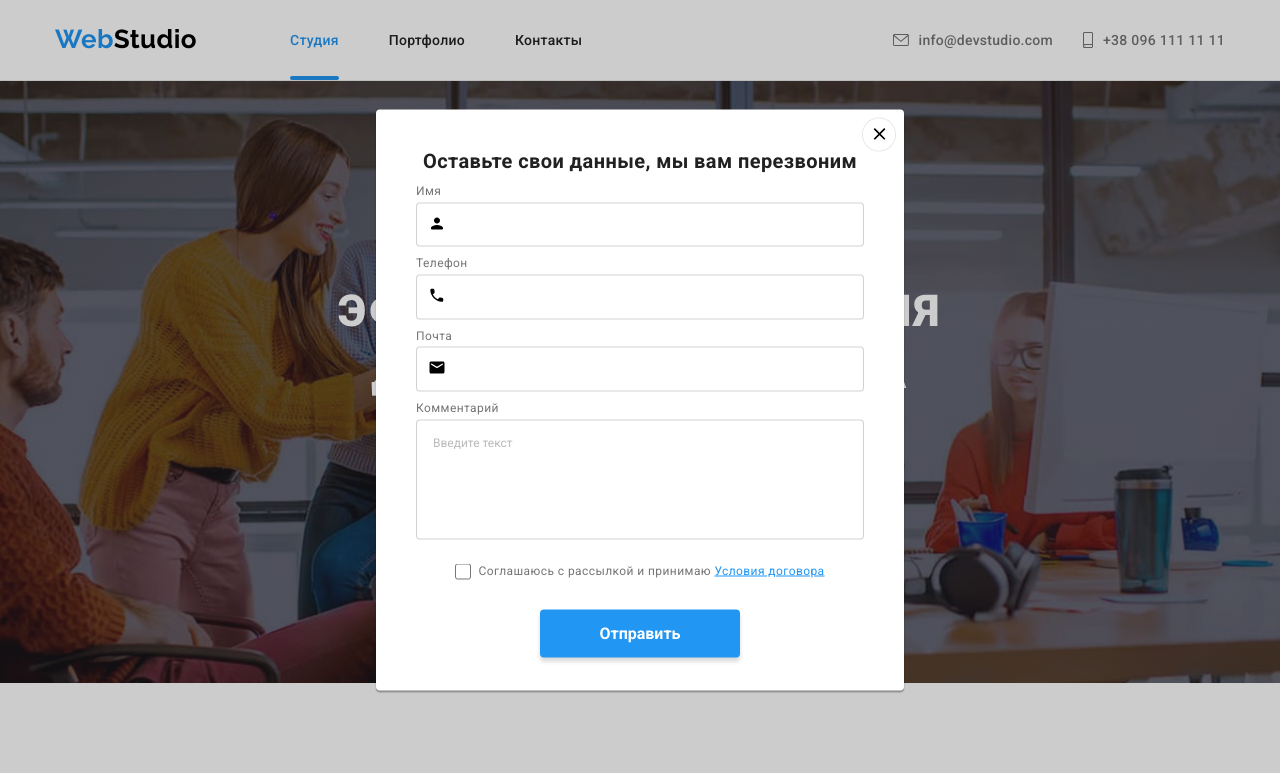
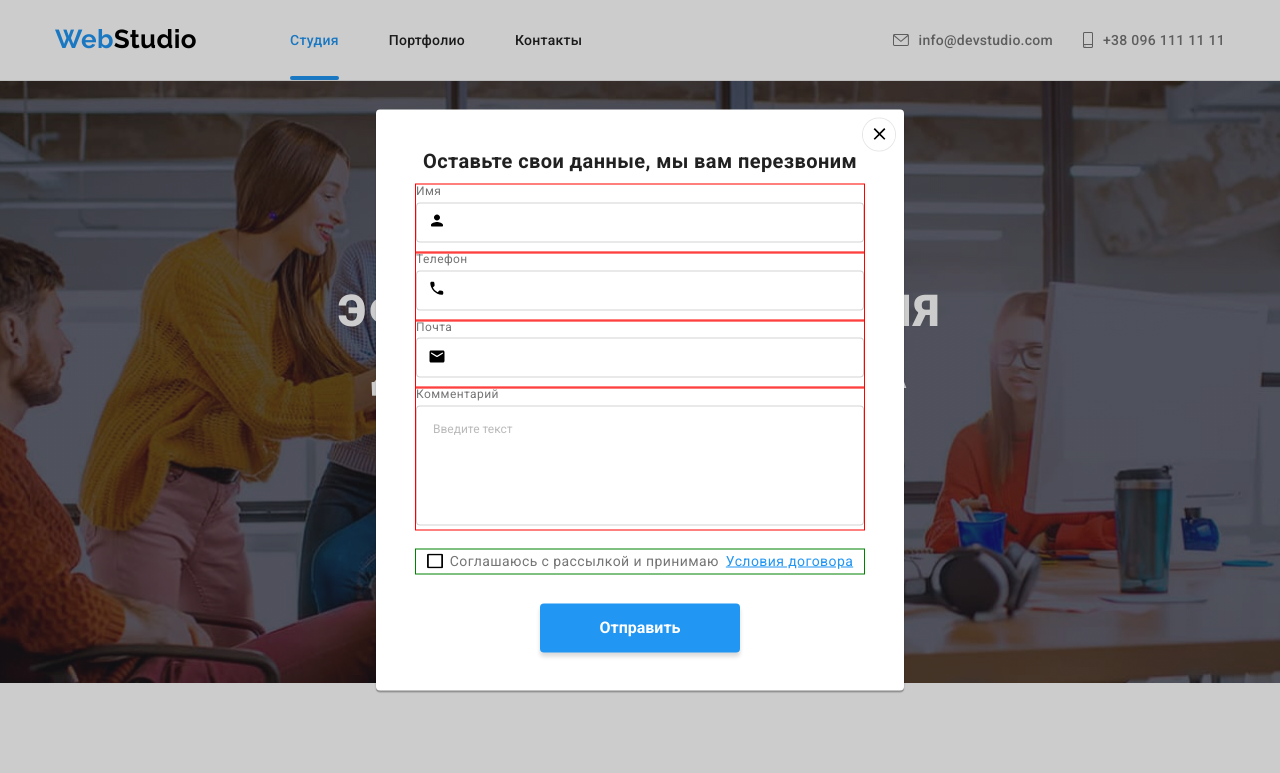
Before and after one commit to NataliiaVlasenko/goit-markup-hw-06, a plain HTML site: page index.html in a window 1280 px wide. Shown: the top 773 px of the page. Drawn offline with nearby package versions, Linux system fonts and the light colour scheme.

Commit message:
add custom checkbox

```diff
--- a/css/styles.css
+++ b/css/styles.css
@@ -712,7 +712,7 @@ img {
 .close-btn {
   position: absolute;
   display: inline-block;
-  /* margin-left: auto; */
+
   top: 8px;
   right: 8px;
   border: 1px solid rgba(0, 0, 0, 0.1);
@@ -720,10 +720,14 @@ img {
   background-color: var(--white-color);
   padding: 0;
   cursor: pointer;
+
+  transition: fill 250ms cubic-bezier(0.4, 0, 0.2, 1);
 }
 .close-icon {
   display: block;
   fill: rgba(0, 0, 0, 1);
+
+  transition: fill 250ms cubic-bezier(0.4, 0, 0.2, 1);
 }
 
 .close-btn:hover .close-icon {
@@ -731,7 +735,7 @@ img {
 }
 
 .form-header {
-text-align:center;
+  text-align: center;
   font-size: 20px;
   line-height: 1.15;
   color: #212121;
@@ -739,7 +743,7 @@ color: #212121;
   margin-bottom: 12px;
 }
 
-.form{
+.form {
   width: 448px;
   display: block;
 
@@ -747,15 +751,14 @@ font-size: 12px;
   font-family: inherit;
 }
 
-  .form-group{
-     margin:0;
+.form-group {
+  margin: 0;
   position: relative;
-     /* outline: 1px solid red;  */
+   outline: 1px solid red;
 }
 
-
-.form-group input,.form-group textarea{
-
+.form-group input,
+.form-group textarea {
   border: 1px solid rgba(33, 33, 33, 0.2);
   border-radius: 4px;
   line-height: 1.71;
@@ -763,6 +766,8 @@ margin-bottom: 10px;
   margin-top: 4px;
   width: 100%;
   padding: 11px 0 11px 42px;
+  height: 40px;
+  transition: outline 250ms cubic-bezier(0.4, 0, 0.2, 1);
 }
 
 .form-group textarea {
@@ -772,12 +777,12 @@ padding: 11px 0 11px 42px;
   margin-bottom: 0;
 }
 
-textarea::placeholder{
-  color:  rgba(117, 117, 117, 0.5);
+textarea::placeholder {
+  color: rgba(117, 117, 117, 0.5);
 }
-.form-group input:hover,.form-group textarea:hover ,
-.form-group input:focus,.form-group textarea:focus{
-
+/* .form-group input:hover,.form-group textarea:hover , */
+.form-group input:focus,
+.form-group textarea:focus {
   outline: 1px solid var(--accent-color);
 }
 
@@ -786,56 +791,86 @@ textarea::placeholder{
   top: 55%;
   left: 12px;
   transform: translateY(-55%);
+
+  transition: fill 250ms cubic-bezier(0.4, 0, 0.2, 1);
 }
 
-.form-group input:focus + .input-icon,
-.form-group input:hover + .input-icon
- {
+/* .form-group input:hover + .input-icon, */
+.form-group input:focus + .input-icon {
   fill: var(--accent-color);
 }
 
-input{
+input {
   padding: 11px 12px;
 }
 
 .form-acception {
-
-  display:flex;
+  display: flex;
+position: relative;
 
   align-items: center;
   justify-content: center;
-
-  gap:7px;
+font-size: 14px;
+  line-height: 1.71;
+  gap: 7px;
   margin-top: 20px;
   margin-bottom: 30px;
+  outline: 1px solid green;
+}
 
-}
-.form-acception input, .form-acception label {
-  margin: 0;}
 
 .form-acception a {
   color: var(--accent-color);
   text-decoration: underline;
   cursor: pointer;
-
 }
 
-.form-acception input{
-  width: 16px;
-  height: 16px;
-  border: 2px solid #212121;
-  border-radius: 4px;
+.accept-check{
 
+  appearance: none;
+   position: absolute;
+   left:8px;
+  /* outline: 1px solid red; */
+  padding:0;
 }
 
+.check-icon {
+  width: 16px;
+  height: 15px;
 
+  transition: opacity 250ms cubic-bezier(0.4, 0, 0.2, 1);
+}
+.accept-check:checked ~.hover-icon {
+  opacity:1;
+}
+.accept-check:checked +.check-icon {
+  opacity:0;
+}
 
+.hover-icon{
+  opacity:0;
+  position: absolute;
+  width: 16px;
+  height: 15px;
+  left:11px;
 
+  transition: opacity 250ms cubic-bezier(0.4, 0, 0.2, 1);
+}
 
-form .button{
+  /* outline: 1px solid green;
+  background-image: url(../images/Vector.svg);
+  background-size: contain;
+  background-repeat: no-repeat;
+
+  transition: background-image 250ms cubic-bezier(0.4, 0, 0.2, 1);
+}
+.accept-check:checked +.check-icon {
+  background-image: url(../images/icon-check.svg);
+} */
+
+form .button {
   max-width: 200px;
   margin-top: 30px;
   display: block;
   margin: auto;
-
 }
--- a/index.html
+++ b/index.html
@@ -481,7 +481,7 @@
       </svg>
 </button>
 <h1 class="form-header">Оставьте свои данные, мы вам перезвоним</h1>
-<form action="/" method="post" class="form">
+<form action="/" method="post" class="form" autocomplete="off">
   <div class="form-group">
 <label for="name">Имя</label>
 
@@ -513,15 +513,24 @@
   <textarea id="comment" name="comments" rows="5" placeholder="Введите текст"></textarea>
 </div>
 
-<div class="form-acception">
-<input type="checkbox" id="accept"/>
-<label for="accept">Соглашаюсь с рассылкой и принимаю
-  <a>
+
+
+<label class="form-acception" >
+  <input type="checkbox" name="accept" class="accept-check">
+  <!-- <div class="check-icon"> </div> -->
+  <svg class="check-icon" width="16" height="15">
+    <use href="./images/sprite.svg#icon-Vector"> </use>
+    </svg>
+    <svg class="check-icon hover-icon" width="16" height="15">
+      <use href="./images/sprite.svg#icon-check"> </use>
+      </svg>
+  Соглашаюсь с рассылкой и принимаю
+  <a href="/">
     Условия договора
   </a>
 </label>
 
-</div>
+
 
 <button type="submit" class="button">Отправить</button>
 </form>
```
Also changed, not shown: images/icon-check.svg (renamed from images/icon check.svg). Lines whose indentation alone changed are shown as unchanged.
